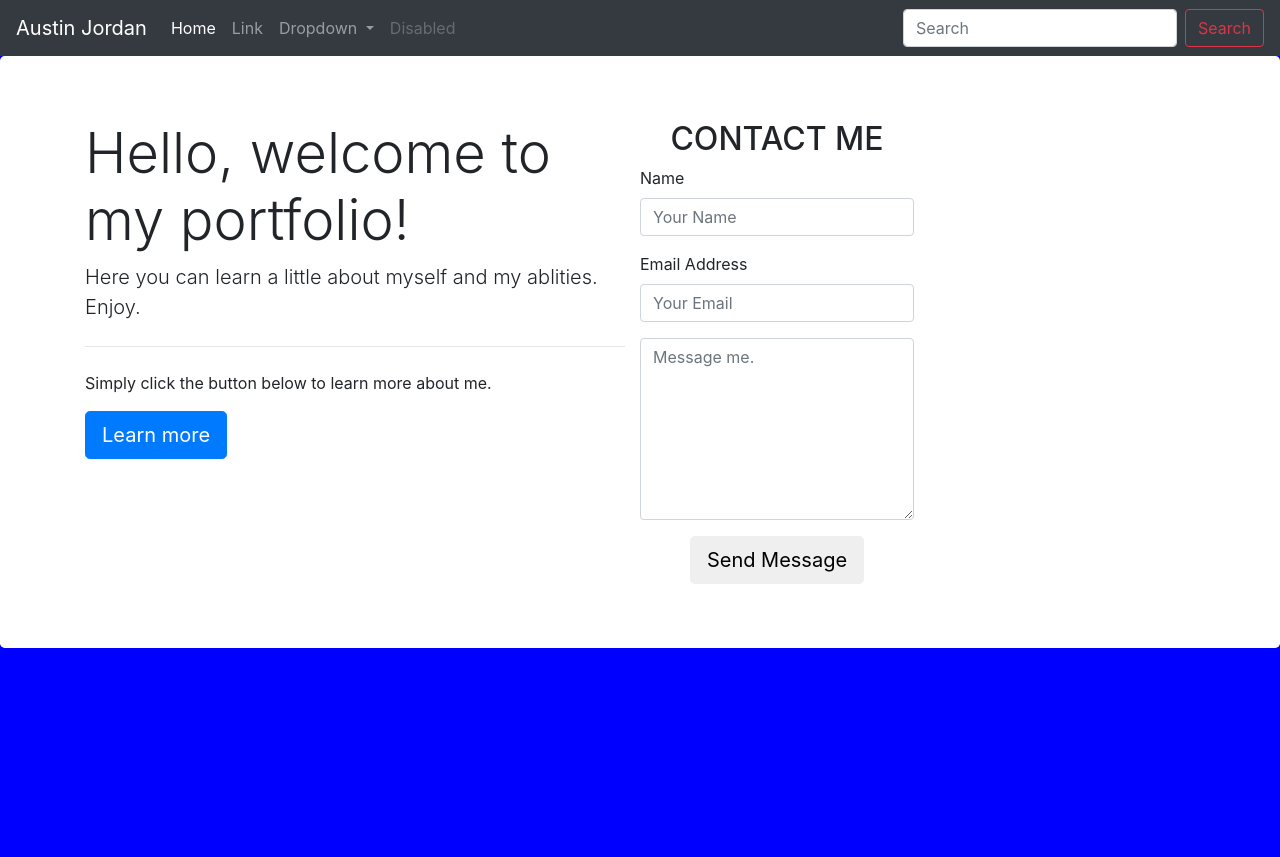
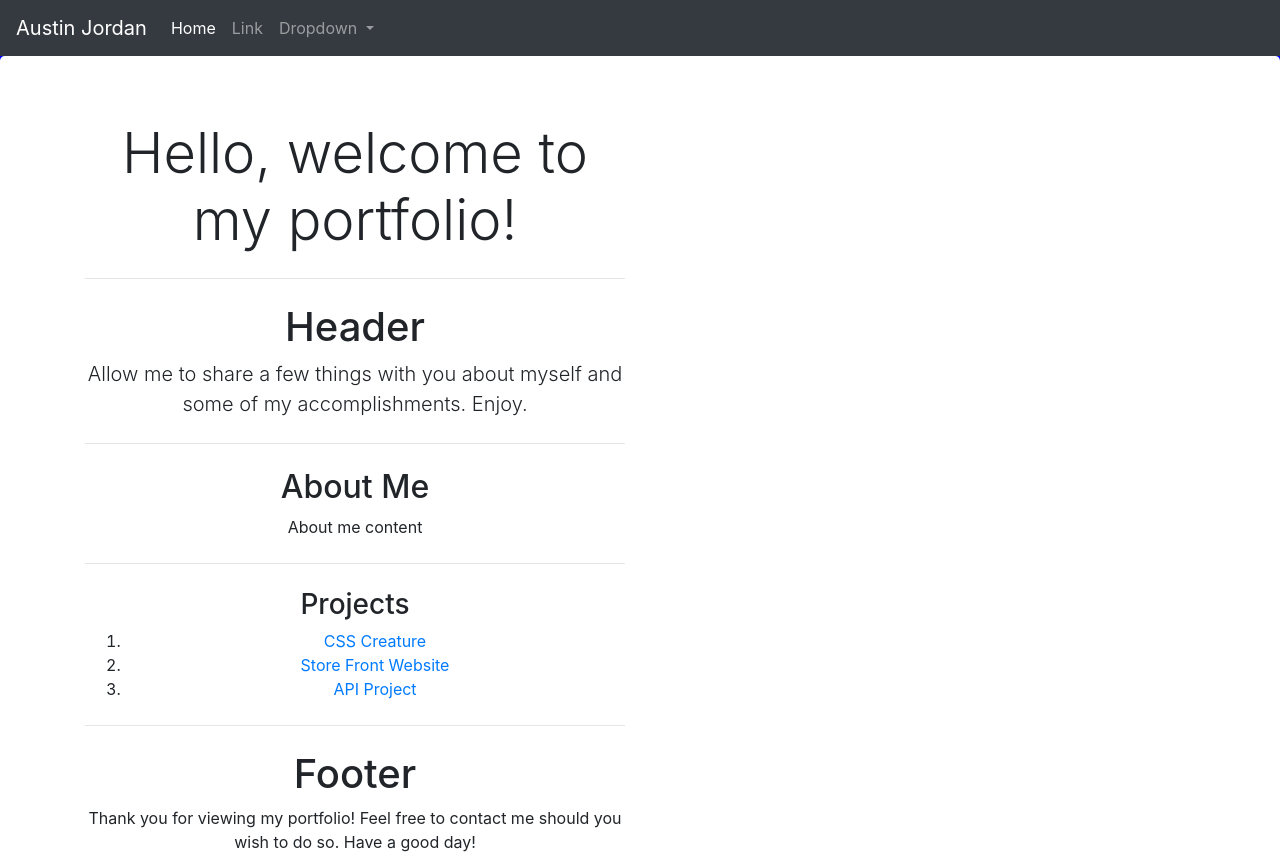
Before and after one commit to ARJordan3/AustinJordan.github.io, a plain HTML site: page index.html in a window 1280 px wide. Shown: the top 857 px of the page. Before the commit the page ends 800 px from the top, so only its background shows below. Drawn offline with nearby package versions, Linux system fonts and the light colour scheme.

Commit message:
09/13/18

```diff
--- a/css/main.css
+++ b/css/main.css
@@ -14,4 +14,18 @@ body{
 
 .jumbotron{
     background-color: white;
+    text-align: center;
 }
+
+#contact{
+    background-color:white;
+    border: solid black;
+    text-align: center;
+    margin: 150px;
+    margin-top: 10px;
+    height: 600px;
+}
+
+.row{
+    text-align: center;
+}
--- a/index.html
+++ b/index.html
@@ -36,16 +36,12 @@
                             <a class="dropdown-item" href="#">Feed back</a>
                           </div>
                         </li>
-                        <li class="nav-item">
-                          <a class="nav-link disabled" href="#">Disabled</a>
-                        </li>
+
                       </ul>
-                      <form class="form-inline my-2 my-lg-0">
-                        <input class="form-control mr-sm-2" type="search" placeholder="Search" aria-label="Search">
-                        <button class="btn btn-outline-danger my-2 my-sm-0" type="submit">Search</button>
-                      </form>
+
                     </div>
                   </nav>
+
 
 
                   <div class="jumbotron">
@@ -53,18 +49,28 @@
                       <div class="row">
                         <div class="col-6">
                         <h1 class="display-4">Hello, welcome to my portfolio!</h1>
-                        <p class="lead">Here you can learn a little about myself and my ablities. Enjoy.</p>
                         <hr class="my-4">
-                        <p>Simply click the button below to learn more about me.</p>
+                        <h1>Header</h1>
+                        <p class="lead">Allow me to share a few things with you about myself and some of my accomplishments. Enjoy.</p>
+                        <hr class="my-4">
+                        <h2>About Me</h2>
+                        <p>About me content</p>
+                        <hr class="my-4">
+                        <h3>Projects</h3>
+                        <ol>
+                          <li><a href="https://codepen.io/El-Gato-Grande/">CSS Creature</a></li>
+                          <li><a href="https://arjordan3.github.io/webby/">Store Front Website</a></li>
+                          <li><a href="https://console.firebase.google.com/u/0/project/apithing-f347e/hosting/main">API Project</a></li>
+                        </ol>
+
+                        <hr class="my-4">
+                        <h1>Footer</h1>
+                        <p>Thank you for viewing my portfolio! Feel free to contact me should you wish to do so. Have a good day!</p>
+
+
                         <div class="dropdown-menu p-4 text-muted" style="max-width: 200px;">
-
                         </div>
-                        <a class="btn btn-primary btn-lg" href="#" role="button">Learn more</a>
                       </div>
-                      <section id="about"></section>
-
-                      <section id="portfolio"></section>
-
                       <section id="contact">
                           <div class="container">
                             <h2 class="text-center text-uppercase">Contact Me</h2>
@@ -102,10 +108,11 @@
                                 </div>
                                 <div class="control-group">
                                   <div class="form-group">
+                                    <label>Leave me some words.</label>
                                     <textarea
                                       class="form-control"
                                       rows="7"
-                                        placeholder="Message me."
+                                      placeholder="Your Message."
                                       id="message"
                                       required
                                       data-validation-required-message="Please leave a message"
@@ -125,6 +132,9 @@
                             </div>
                           </div>
                         </section>
+                        <div class="dropdown-menu p-4 text-muted" style="max-width: 200px;">
+                          </div>
+                        </div>
         <script src="https://code.jquery.com/jquery-3.3.1.slim.min.js"
         integrity="sha384-q8i/X+965DzO0rT7abK41JStQIAqVgRVzpbzo5smXKp4YfRvH+8abtTE1Pi6jizo"
         crossorigin="anonymous"></script>
```
Lines whose indentation alone changed are shown as unchanged.
